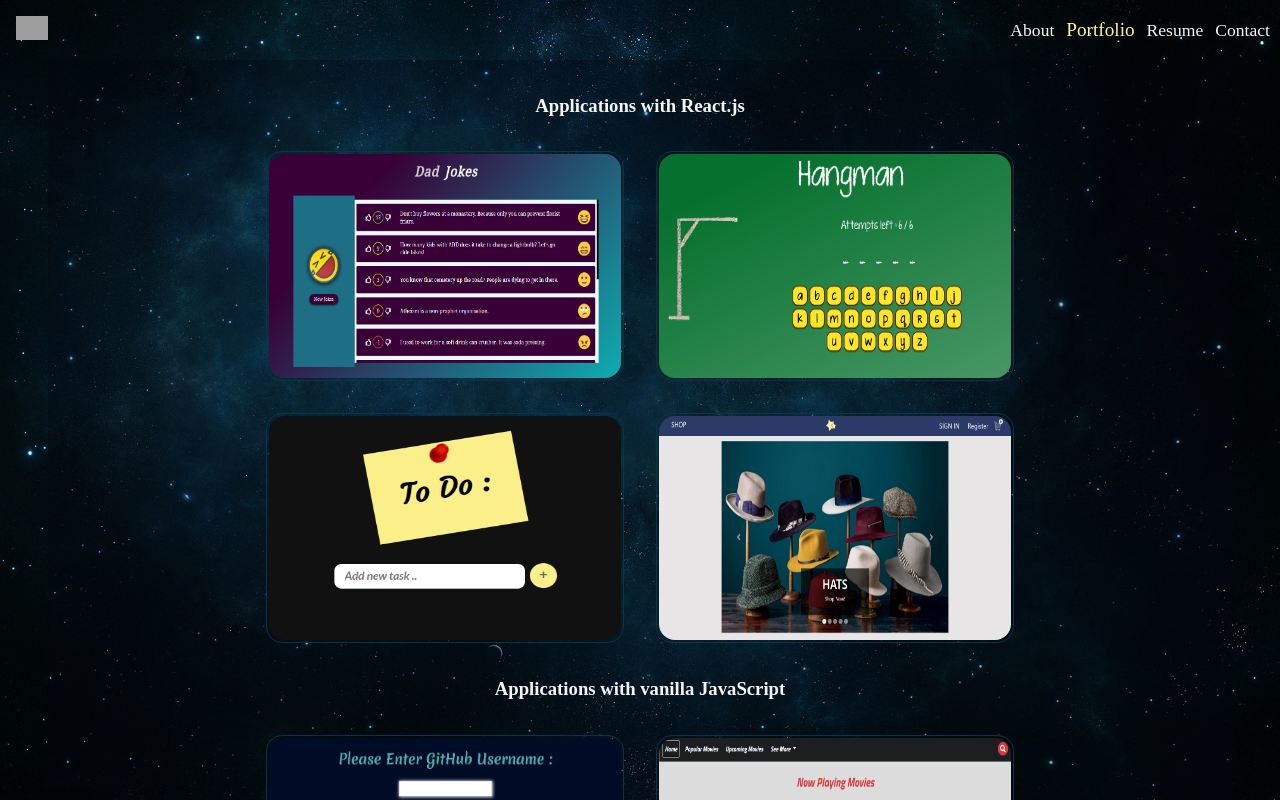
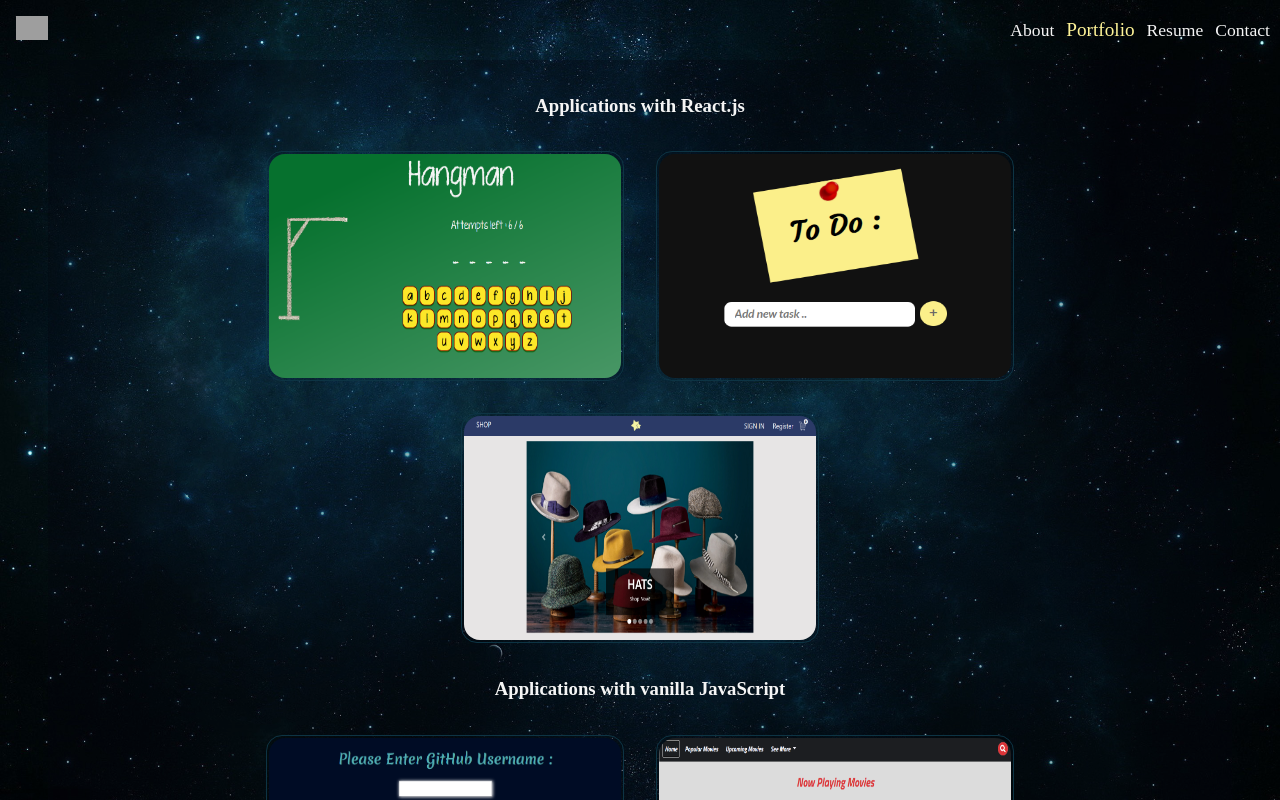
Before and after one commit to halakhellow/portfolio, a React (Create React App) app: page /portfolio/work in a window 1280 px wide. Shown: the top 800 px of the page. Built offline with nearby package versions, Linux system fonts and the light colour scheme; grey boxes are pictures that could not be loaded; a web font is replaced by a local one.

Commit message:
remove an application from the portfolio page

```diff
--- a/src/components/ReactApplications/ReactApplications.js
+++ b/src/components/ReactApplications/ReactApplications.js
@@ -4,18 +4,11 @@ import Application from "../../components/Application/Application";
 
 import todoAppImg from "../../images/todoApp.png";
 import hangmanImg from "../../images/hangmanApp.png";
-import jokesAppImg from "../../images/jokesApp.png";
 import ecommerceAppImg from "../../images/ecommerceApp.png";
 
 let ReactApplications = () => {
   return (
     <div>
-      <Application
-        title="JOKES"
-        imageSrc={jokesAppImg}
-        description="App deals with fetching jokes from an API &amp; uses react-flip-move library"
-        appLink="https://halakhellow.github.io/jokes-app/"
-      />
       <Application
         title="HANGMAN"
         imageSrc={hangmanImg}
```
Also changed, not shown: src/images/jokesApp.png (deleted).
